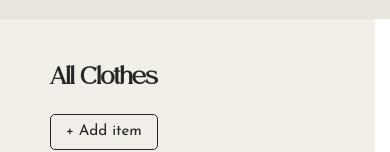
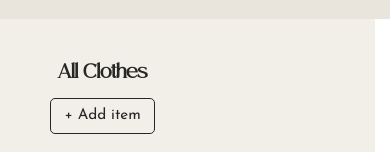
Before and after one commit to lanewells/hung-up-react, a React (Vite) app in the folder client/: page /clothes in a window 390 px wide. Shown: the part 180-332 px from the top of the page. Built offline with nearby package versions, Linux system fonts and the light colour scheme; no server answers.

Commit message:
feat(mobile): clothes page styles refined

```diff
--- a/client/src/pages/ClothesPage.jsx
+++ b/client/src/pages/ClothesPage.jsx
@@ -43,7 +43,7 @@ export default function ClothesPage() {
   return (
     <main id="clothes-page">
       <div className={classes.container}>
-        <h2>
+        <h2 className={classes.pageTitle}>
           {selectedDrawer ? <span>My {selectedDrawer}</span> : "All Clothes"}
         </h2>
 
--- a/client/src/styles/ClothesPage.module.scss
+++ b/client/src/styles/ClothesPage.module.scss
@@ -23,9 +23,8 @@ button {
   }
 }
 
-/* --- Mobile --- */
 @media (max-width: 768px) {
-  #clothes-page h2 {
+  .pageTitle {
     font-size: 1.25rem;
     line-height: 1.2;
     margin-bottom: 0.75rem;
```
